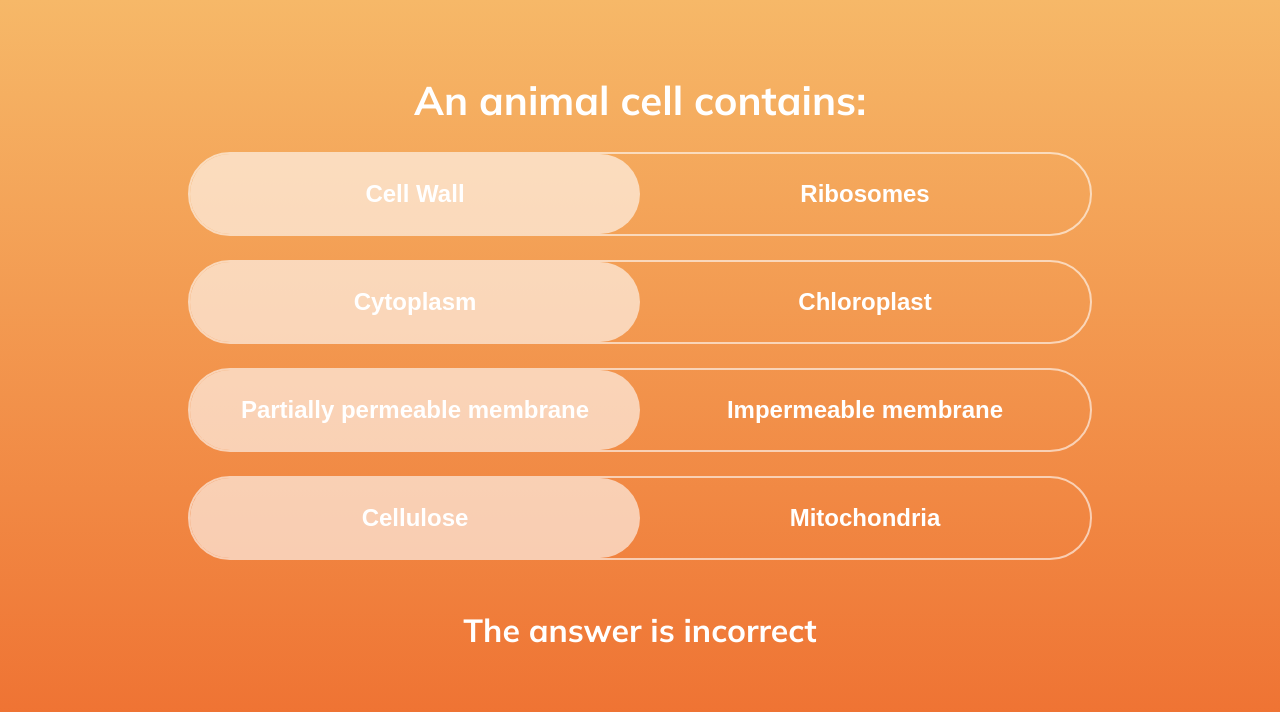
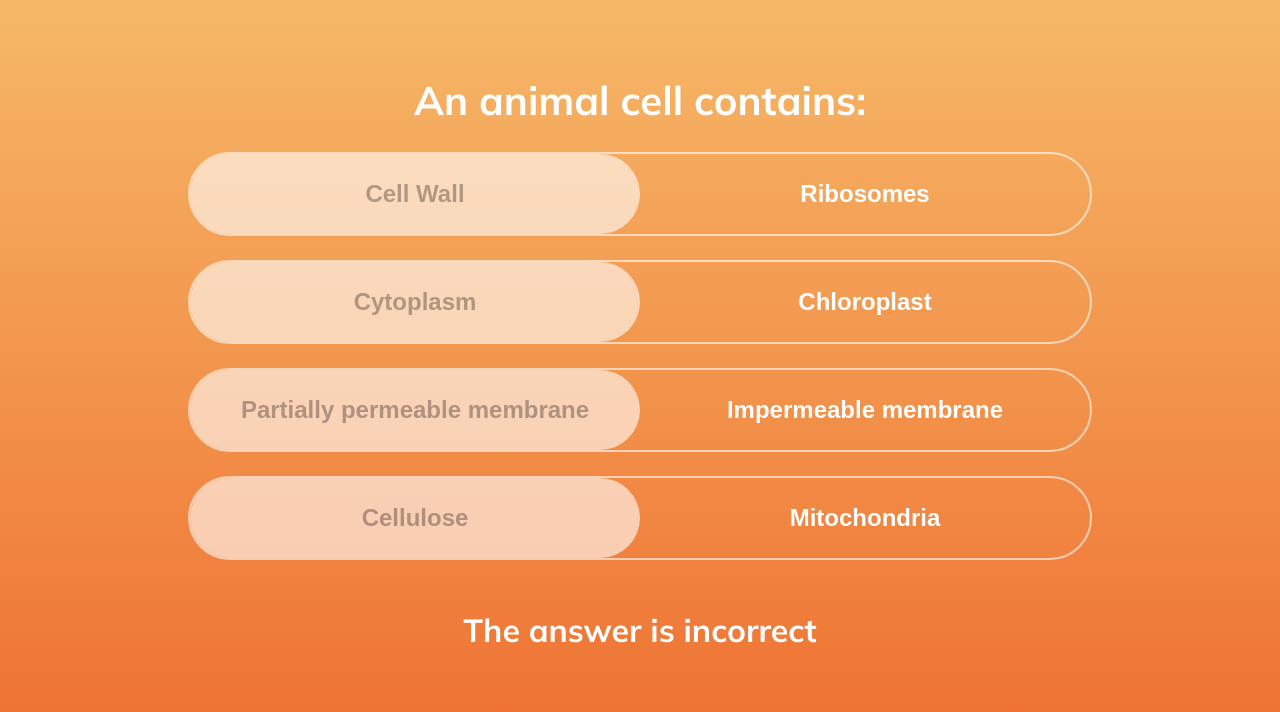
Before and after one commit to Harvindsokhal/seneca-learning-fe-test, a React (Create React App) app: page / in a window 1280 px wide. Shown: the top 712 px of the page. Built offline with nearby package versions, Linux system fonts and the light colour scheme.

Commit message:
button isSelected update text

```diff
--- a/src/components/AnswerToggleButton/AnswerToggleButton.scss
+++ b/src/components/AnswerToggleButton/AnswerToggleButton.scss
@@ -9,4 +9,9 @@
   border: none;
   color: white;
   cursor: pointer;
+
+  &.selected {
+    color: black;
+    opacity: 0.3;
+  }
 }
--- a/src/components/AnswerToggleButton/AnswerToggleButton.tsx
+++ b/src/components/AnswerToggleButton/AnswerToggleButton.tsx
@@ -4,11 +4,19 @@ import './AnswerToggleButton.scss'
 interface AnswerToggleButtonProps {
   option: Option
   onClick: () => void
+  isSelected: boolean
 }
 
-const AnswerToggleButton = ({ option, onClick }: AnswerToggleButtonProps) => {
+const AnswerToggleButton = ({
+  option,
+  onClick,
+  isSelected,
+}: AnswerToggleButtonProps) => {
   return (
-    <button className={'answer-toggle-button'} onClick={onClick}>
+    <button
+      className={`answer-toggle-button ${isSelected ? 'selected' : ''}`}
+      onClick={onClick}
+    >
       {option.text}
     </button>
   )
--- a/src/components/AnswersToggle/AnswersToggle.tsx
+++ b/src/components/AnswersToggle/AnswersToggle.tsx
@@ -48,6 +48,7 @@ const AnswersToggle = ({
             key={option.id}
             option={option}
             onClick={() => handleToggle(option.id)}
+            isSelected={option.id === currentOptionId}
           />
         )
       })}
```
